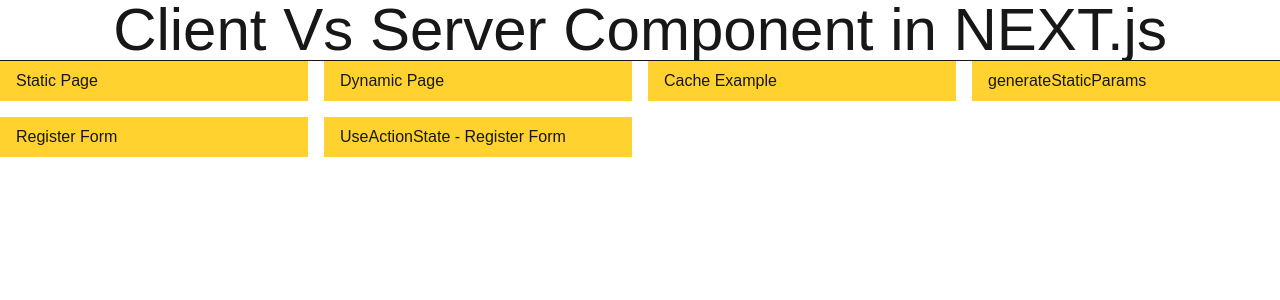
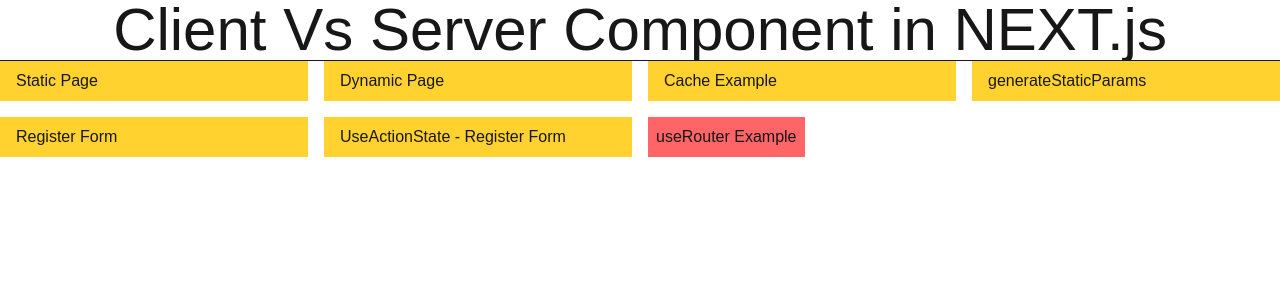
Before and after one commit to pankajtribhuvan/next-fourth-app, a Next.js app: page / in a window 1280 px wide. Shown: the top 300 px of the page. Built offline with nearby package versions, Linux system fonts and the light colour scheme.

Commit message:
redirect,useRouter

```diff
--- a/app/Register/Register.action.jsx
+++ b/app/Register/Register.action.jsx
@@ -1,5 +1,6 @@
 // This is function - not a component
 'use server'
+
 import {db} from '@/config/db'
 export let registerAction = async (formData)=>{
 
@@ -13,4 +14,6 @@
 
     await db.execute(`insert into students(name,mobile,city) values(?,?,?)`,[name,mobile,city])
 
+
+
 }
--- a/app/UseActionState/Register.action.jsx
+++ b/app/UseActionState/Register.action.jsx
@@ -1,6 +1,7 @@
 // This is function - not a component
 'use server'
 import {db} from '@/config/db'
+import { redirect } from 'next/navigation'
 export let registerAction = async (previousState,formData)=>{
     const {name,mobile,city} = Object.fromEntries(formData.entries())
 
@@ -8,11 +9,13 @@
     try {
 
         await db.execute(`insert into students(name,mobile,city) values(?,?,?)`,[name,mobile,city])
-        return {status:true,message:"Data saved Successfully !"}
+        // return {status:true,message:"Data saved Successfully !"}
+        redirect("/")
     } catch (error) {
-
+        if(error.message == "NEXT_REDIRECT") throw error;
         return {status:true,message:error}
     }
 
 
+
 }
--- a/app/page.js
+++ b/app/page.js
@@ -1,7 +1,16 @@
+'use client'
 import Link from 'next/link';
+import { useRouter } from 'next/navigation';
 import React from 'react';
 
 function Home(props) {
+
+  const router = useRouter()
+
+  function useRouterDemo(){
+    router.push("/Register")
+  }
+
   return (
     <div>
       <h1 className='text-6xl text-center'>Client Vs Server Component in NEXT.js</h1>
@@ -51,7 +60,7 @@
             </Link>
           </li>
 
-           <li>
+          <li>
             <Link
               href="/UseActionState"
               className="bg-amber-300 px-4 py-2 block"
@@ -59,6 +68,14 @@
               UseActionState - Register Form
             </Link>
           </li>
+
+         <li>
+
+           <button className='bg-red-400 p-2  w-max' onClick={useRouterDemo}>
+               useRouter Example</button>
+          </li>
+
+
         </ul>
       </nav>
 
```
Also changed, not shown: app/Register/page.jsx (line endings or trailing spaces), 1 other file (tests, documents, lock files or other folders).
